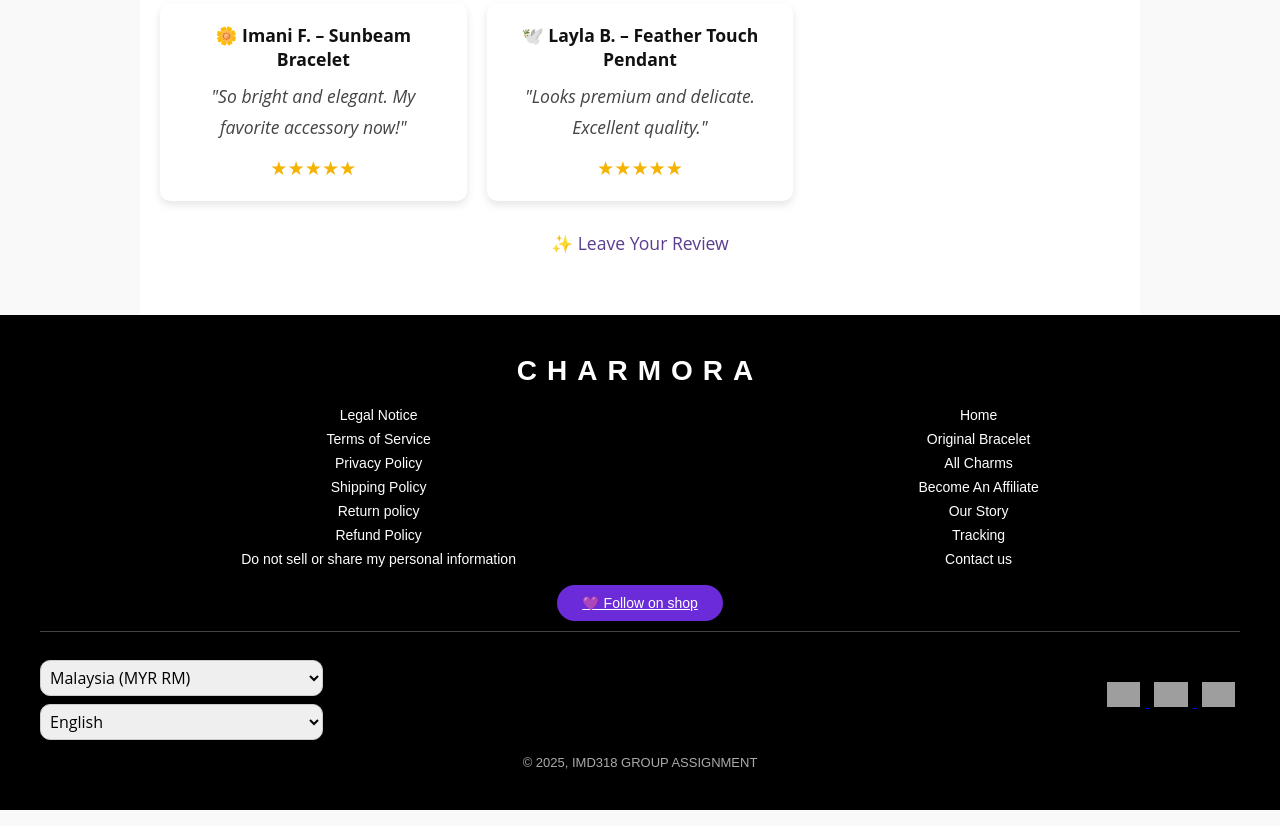
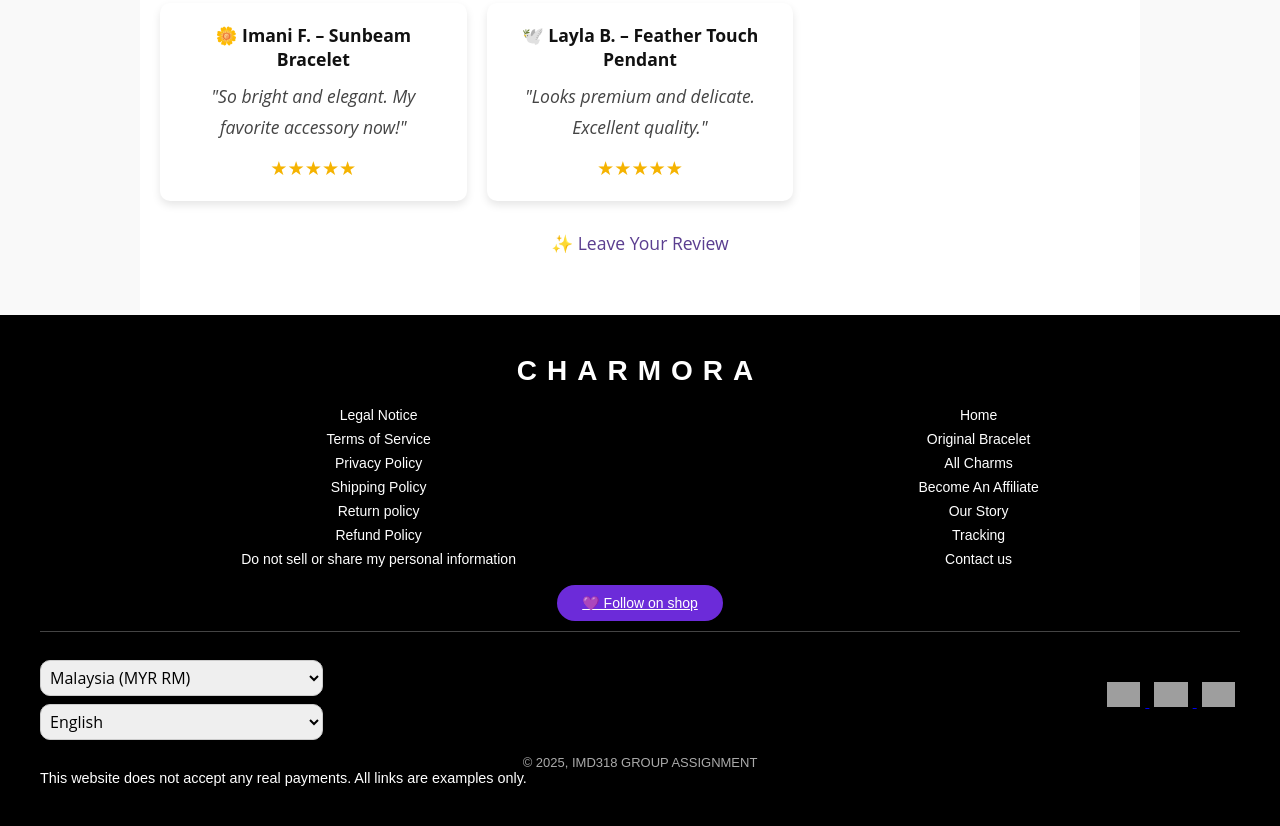
Before and after one commit to nizzatiyy/assignment318, a plain HTML site: page reviews.html in a window 1280 px wide. Shown: the part 1251-2077 px from the top of the page. Drawn offline with Linux system fonts and the light colour scheme; grey boxes are pictures that could not be loaded; a script that the page names is missing.

Commit message:
Add files via upload

```diff
--- a/reviews.html
+++ b/reviews.html
@@ -240,6 +240,8 @@
           </a>
         </div>
         <p class="copyright">© 2025, IMD318 GROUP ASSIGNMENT</p>
+        <p>This website does not accept any real payments. All links are examples only.</p>
+
       </div>
     </div>
   </footer>
```
Also changed, not shown: gallery.html (+2 -0 lines).
